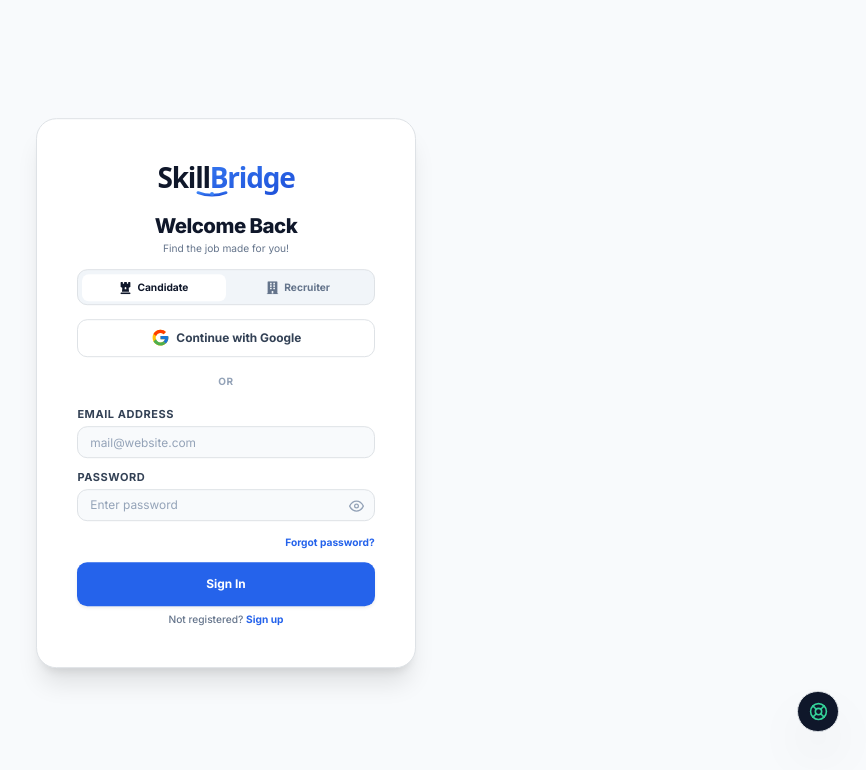
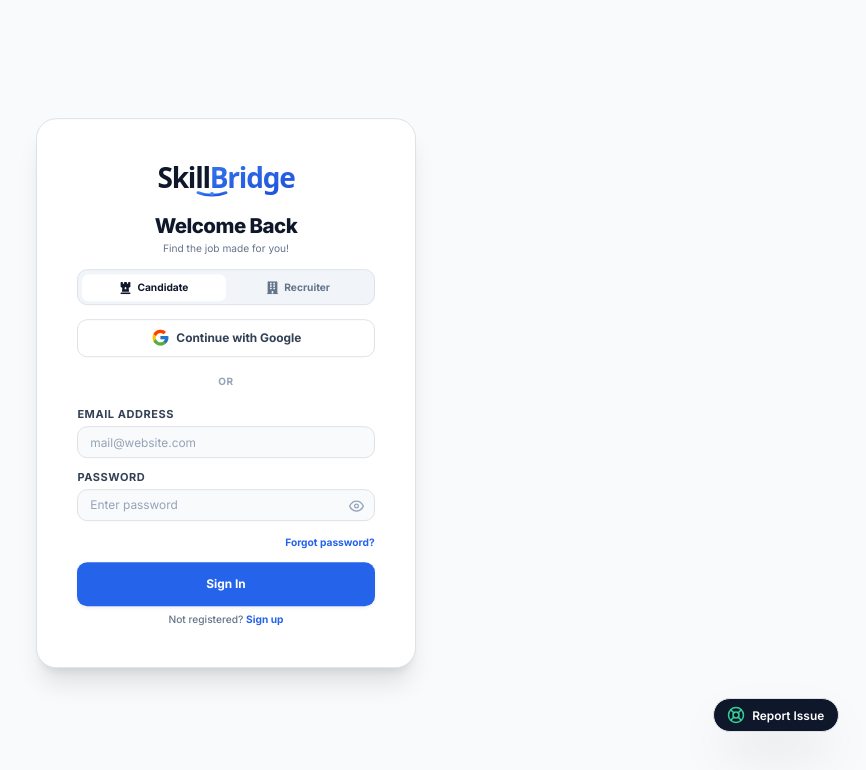
Before and after one commit to Chinmay0608/job-portal-system, a React (Vite) app in the folder frontend/: page /login in a window 1280 px wide. Shown: the top 770 px of the page, without its empty margins (414-1280 px from the left). Built offline with nearby package versions, Linux system fonts and the light colour scheme; no server answers.

Commit message:
fix(ui): ensure 'Report Issue' label is always visible on floating support trigger button

```diff
--- a/frontend/src/Components/HelpWidget.jsx
+++ b/frontend/src/Components/HelpWidget.jsx
@@ -199,22 +199,23 @@ export default function HelpWidget() {
 
   return (
     <>
-      {/* Floating Trigger Button: Collapsed circular icon at rest, expands smoothly on hover/focus */}
+      {/* Floating Trigger Button */}
       {!isOpen && (
         <button
           id="help-widget-button"
           type="button"
           onClick={handleOpen}
-          className="group fixed bottom-5 right-4 sm:bottom-20 sm:right-8 z-[10001] flex items-center bg-slate-900 hover:bg-slate-800 text-white p-2.5 sm:p-3 rounded-full font-semibold text-xs sm:text-sm shadow-2xl transition-all duration-300 ease-out hover:scale-105 active:scale-95 border border-slate-700/50 overflow-hidden cursor-pointer"
+          className="fixed bottom-5 right-4 sm:bottom-20 sm:right-8 z-[10001] flex items-center gap-2 bg-slate-900 hover:bg-slate-800 text-white px-3.5 py-2 sm:px-4 sm:py-2.5 rounded-full font-semibold text-xs sm:text-sm shadow-2xl transition-all duration-200 ease-out hover:scale-105 active:scale-95 border border-slate-700/60 cursor-pointer select-none"
           title="Report an Issue"
           aria-label="Report an Issue"
         >
-          <LifeBuoy size={19} className="text-emerald-400 shrink-0 group-hover:rotate-45 transition-transform duration-300" />
-          <span className="max-w-0 opacity-0 whitespace-nowrap overflow-hidden group-hover:max-w-[130px] group-hover:opacity-100 group-hover:ml-2 group-hover:pr-1 group-focus-visible:max-w-[130px] group-focus-visible:opacity-100 group-focus-visible:ml-2 group-focus-visible:pr-1 transition-all duration-300 ease-out pointer-events-none">
+          <LifeBuoy size={18} className="text-emerald-400 shrink-0" />
+          <span className="text-white whitespace-nowrap font-semibold">
             Report Issue
           </span>
         </button>
       )}
+
 
       {/* Modal Backdrop & Dialog */}
       {isOpen && (
```
